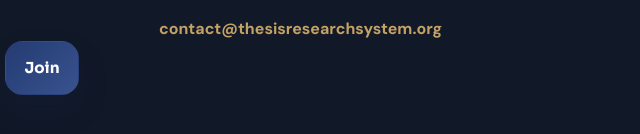
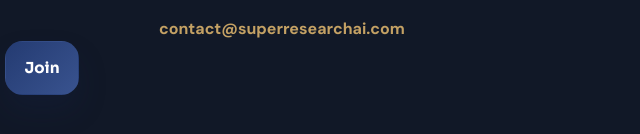
Before and after one commit to wal37/newdo, a plain HTML site: page researcher-login.html in a window 1280 px wide. Shown: the part 1170-1304 px from the top of the page, 578-1218 px from the left. Drawn offline with Linux system fonts and the light colour scheme.

Commit message:
Update researcher-login.html

```diff
--- a/researcher-login.html
+++ b/researcher-login.html
@@ -108,7 +108,7 @@
         <a href="./terms.html">Terms</a>
         <a href="./contact.html">Contact</a>
         <div class="footer-contact-meta">
-          <a href="mailto:contact@thesisresearchsystem.org">contact@thesisresearchsystem.org</a>
+          <a href="mailto:contact@superresearchai.com">contact@superresearchai.com</a>
 
         </div>
       </div>
```
